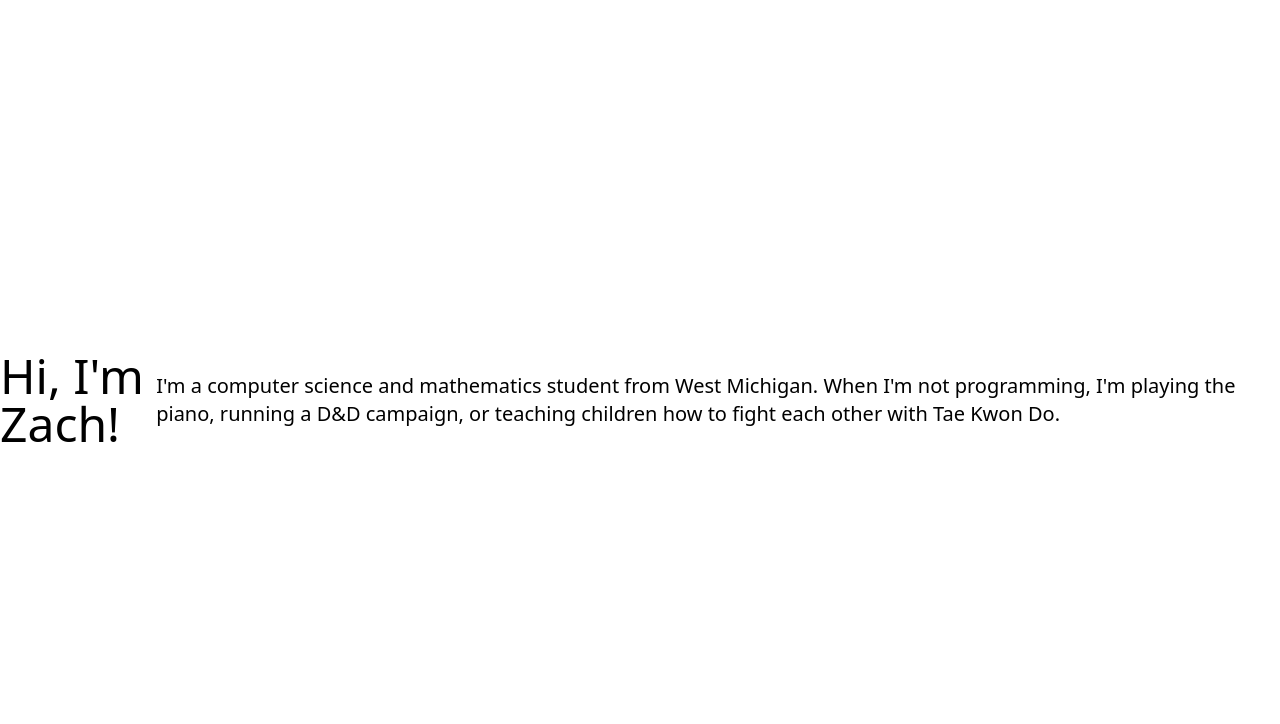
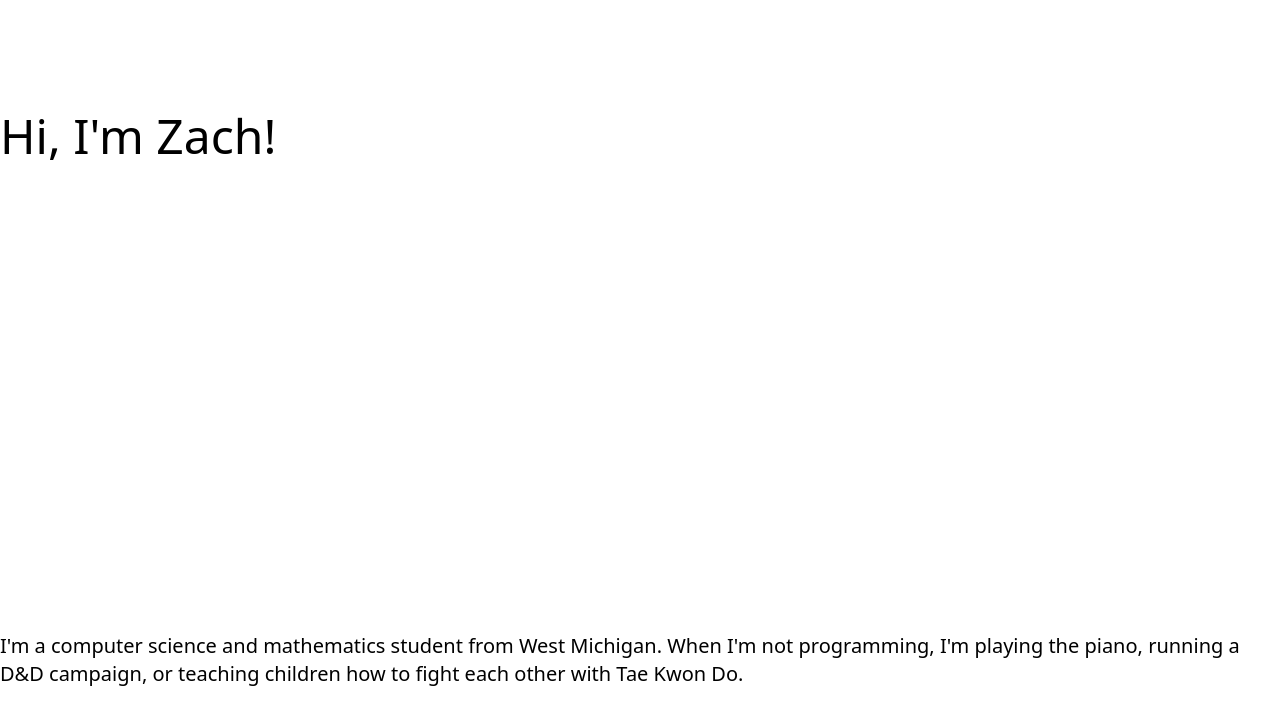
Before and after one commit to Flapjack2000/personal-website, a React (Vite) app: page / in a window 1280 px wide. Shown: the top 724 px of the page. Built offline with nearby package versions, Linux system fonts and the light colour scheme.

Commit message:
switch flex to grid

```diff
--- a/src/App.jsx
+++ b/src/App.jsx
@@ -5,7 +5,7 @@ import viteLogo from '/vite.svg'
 function App() {
   return (
     <>
-      <div class="flex h-screen justify-center items-center">
+      <div class="grid h-screen justify-center items-center">
         <p class="text-5xl">Hi, I'm Zach!</p>
         <br />
         <p class="text-xl">I'm a computer science and mathematics student from West Michigan. When I'm not programming, I'm playing the piano, running a D&D campaign, or teaching children how to fight each other with Tae Kwon Do.</p>
```
